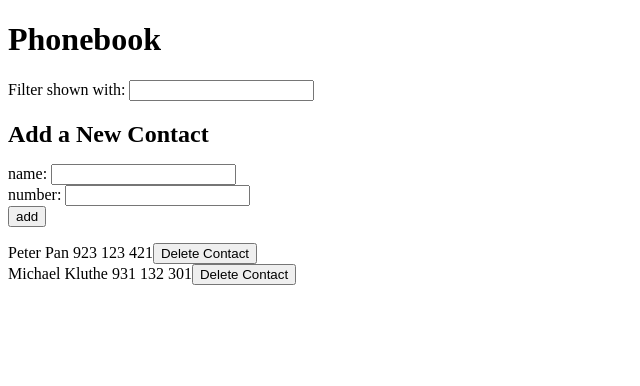
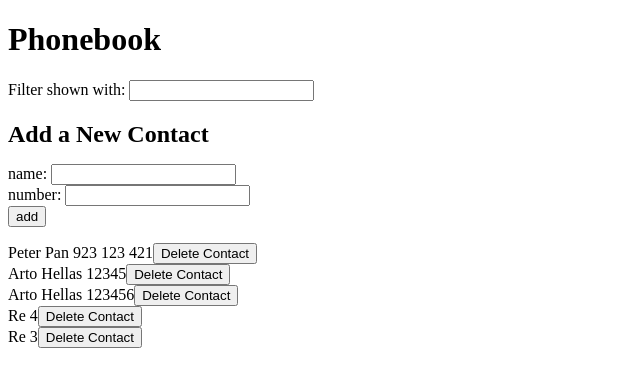
Before and after one commit to Yanek-K/fullstack_open, a React (Create React App) app in the folder part_2/phonebook/: page / in a window 1280 px wide. Shown: the top 386 px of the page, without its empty margins (0-640 px from the left). Built offline with nearby package versions, Linux system fonts and the light colour scheme; data requests are answered from the project's data file.

Commit message:
Ex 2.18 Complete

```diff
--- a/part_2/phonebook/db.json
+++ b/part_2/phonebook/db.json
@@ -6,9 +6,24 @@
       "number": "923 123 421"
     },
     {
-      "name": "Michael Kluthe",
-      "id": "Michael Kluthe",
-      "number": "931 132 301"
+      "name": "Arto Hellas",
+      "id": "Arto Hellas ",
+      "number": "12345"
+    },
+    {
+      "name": "Arto Hellas",
+      "id": "Arto Hellas",
+      "number": "123456"
+    },
+    {
+      "name": "Re",
+      "id": "Re",
+      "number": "4"
+    },
+    {
+      "name": "Re ",
+      "id": "Re ",
+      "number": "3"
     }
   ]
 }
--- a/part_2/phonebook/src/App.js
+++ b/part_2/phonebook/src/App.js
@@ -27,9 +27,16 @@ const App = () => {
       id: newName,
       number: newNumber,
     };
+    const msg = `${newName}'s name is already in the list, replace
+    the old number with a new one?`;
+    const duplicatePerson = persons.find(
+      (p) => p.name.toLowerCase() === nameObject.name.toLowerCase()
+    );
 
-    if (alreadyExists(nameObject)) {
-      alert(`${newName}'s name is already in the list`);
+    if (duplicatePerson) {
+      if (window.confirm(msg) === true) {
+        updateContact(nameObject);
+      }
     } else {
       backend
         .createContact(nameObject)
@@ -39,10 +46,28 @@ const App = () => {
     setNewNumber("");
   };
 
-  const alreadyExists = (nameObject) => {
-    persons.find(
-      (person) => person.name.toLowerCase() === nameObject.name.toLowerCase()
-    );
+  const deleteContact = (person) => {
+    window.confirm(`Delete ${person.name}?`);
+    const newPersons = persons.filter((p) => p.id !== person.id);
+    backend
+      .deleteContact(person)
+      .then(() => alert(`${person.name} has been deleted`));
+    setPersons(newPersons);
+  };
+
+  const updateContact = (nameObject) => {
+    const person = persons.find((person) => person.name === nameObject.name);
+    console.log(person);
+    const updatedContact = { ...person, number: nameObject.number };
+    axios
+      .put(`http://localhost:3001/persons/${person.id}`, updatedContact)
+      .then((response) => {
+        setPersons(
+          persons.map((person) =>
+            person.id !== nameObject.id ? person : updatedContact
+          )
+        );
+      });
   };
 
   const handleFilterBy = (event) => {
@@ -53,22 +78,8 @@ const App = () => {
     );
   };
 
-  const handleNameChange = (event) => {
-    setNewName(event.target.value);
-  };
-
-  const handleNumberChange = (event) => {
-    setNewNumber(event.target.value);
-  };
-
-  const deleteContact = (person) => {
-    window.confirm(`Delete ${person.name}?`);
-    const url = `http://localhost:3001/persons/${person.id}`;
-
-    const newPersons = persons.filter((p) => p.id !== person.id);
-    axios.delete(url).then(() => alert(`${person.name} has been deleted`));
-    setPersons(newPersons);
-  };
+  const handleNameChange = (e) => setNewName(e.target.value);
+  const handleNumberChange = (e) => setNewNumber(e.target.value);
 
   return (
     <div>
--- a/part_2/phonebook/src/services/backend.js
+++ b/part_2/phonebook/src/services/backend.js
@@ -11,6 +11,9 @@ const createContact = (newObject) => {
   return request.then((response) => response.data);
 };
 
-const deleteContact = () => {};
+const deleteContact = (person) => {
+  const request = axios.delete(`${baseUrl}/${person.id}`);
+  return request.then((response) => response.data);
+};
 
-export default { getAll, createContact };
+export default { getAll, createContact, deleteContact };
```
